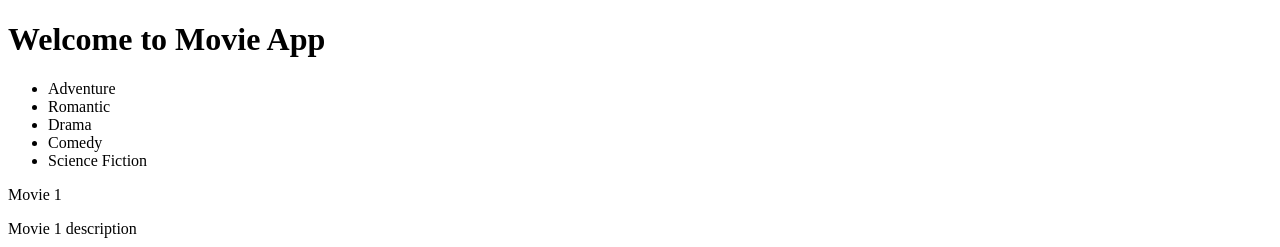
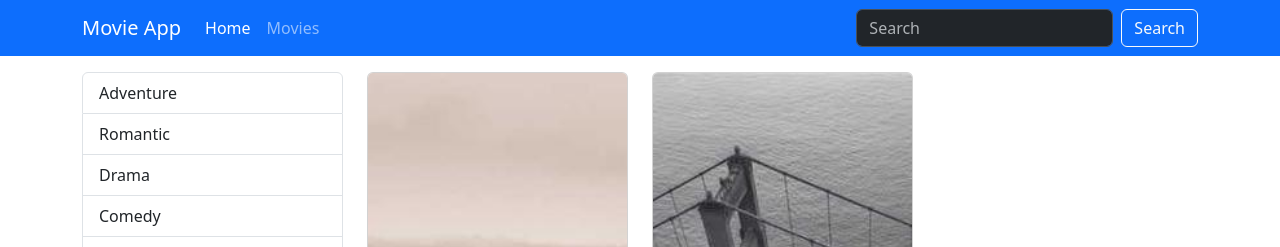
Before and after one commit to EresuLT/Backend_Projects, a Django app: page / in a window 1280 px wide. Shown: the top 247 px of the page. Run offline with Django 4.2, Linux system fonts and the light colour scheme.

Commit message:
Bootstrap Design Completed

```diff
--- /dev/null
+++ b/movieapp/movies/templates/details.html
@@ -0,0 +1 @@
+{{ id }}
--- a/movieapp/movies/templates/index.html
+++ b/movieapp/movies/templates/index.html
@@ -1,29 +1,44 @@
+{% load static %}
 <!DOCTYPE html>
 <html lang="en">
 
 <head>
     <meta charset="UTF-8">
     <meta name="viewport" content="width=device-width, initial-scale=1.0">
+    <link href="https://cdn.jsdelivr.net/npm/bootstrap@5.3.2/dist/css/bootstrap.min.css" rel="stylesheet"
+        integrity="sha384-T3c6CoIi6uLrA9TneNEoa7RxnatzjcDSCmG1MXxSR1GAsXEV/Dwwykc2MPK8M2HN" crossorigin="anonymous">
     <title>Movie App</title>
 </head>
 
 <body>
-    <h1>Welcome to Movie App</h1>
 
-    <ul>
-        {% for category in categories %}
-        <li>{{ category }}</li>
-        {% endfor %}
-    </ul>
+    {% include 'partials/_navbar.html' %}
 
-    <div id="movies">
-        {% for movie in movies%}
-        <div>
-            <p>{{ movie.movie_name }}</p>
-            <p>{{ movie.description }}</p>
-            <img src="{{ movie.image}}" alt="#">
+    <div class="container mt-3">
+        <div class="row">
+            <div class="col-3">
+
+                <div class="list-group">
+                    {% for category in categories %}
+                    <a href="#" class="list-group-item list-group-item-action">
+                        {{ category }}
+                    </a>
+                    {% endfor %}
+                </div>
+
+            </div>
+            <div class="col-9">
+                <div class="row">
+                    {% for movie in movies %}
+                    {% if movie.homepage %}
+                    <div class="col-4">
+                        {% include 'partials/_movie.html' %}
+                    </div>
+                    {% endif %}
+                    {% endfor %}
+                </div>
+            </div>
         </div>
-        {% endfor %}
     </div>
 </body>
 
--- /dev/null
+++ b/movieapp/movies/templates/partials/_movie.html
@@ -0,0 +1,10 @@
+{% load static %}
+
+<div class="card">
+    <img src="{% static 'img/'|add:movie.image %}" class="card-img-top" alt="...">
+    <div class="card-body">
+        <h5 class="card-title">{{ movie.movie_name }}</h5>
+        <p class="card-text">{{ movie.description }}</p>
+        <a href="{% url 'details' movie.id %}" class="btn btn-danger">Movie Details</a>
+    </div>
+</div>
--- /dev/null
+++ b/movieapp/movies/templates/partials/_navbar.html
@@ -0,0 +1,23 @@
+<nav class="navbar navbar-expand-lg bg-primary" data-bs-theme="dark">
+    <div class="container">
+        <a class="navbar-brand" href="{% url 'home' %}">Movie App</a>
+        <button class="navbar-toggler" type="button" data-bs-toggle="collapse" data-bs-target="#navbarColor02"
+            aria-controls="navbarColor02" aria-expanded="false" aria-label="Toggle navigation">
+            <span class="navbar-toggler-icon"></span>
+        </button>
+        <div class="collapse navbar-collapse" id="navbarColor02">
+            <ul class="navbar-nav me-auto mb-2 mb-lg-0">
+                <li class="nav-item">
+                    <a class="nav-link active" href="{% url 'home' %}">Home</a>
+                </li>
+                <li class="nav-item">
+                    <a class="nav-link" href="{% url 'movies' %}">Movies</a>
+                </li>
+            </ul>
+            <form class="d-flex" role="search">
+                <input class="form-control me-2" type="search" placeholder="Search" aria-label="Search">
+                <button class="btn btn-outline-light" type="submit">Search</button>
+            </form>
+        </div>
+    </div>
+</nav>
--- a/movieapp/movies/urls.py
+++ b/movieapp/movies/urls.py
@@ -6,8 +6,10 @@ from . import views
 # http://127.0.0.1:8000/movies
 # http://127.0.0.1:8000/movies/3
 # http://127.0.0.1:8000/movies/walking-dead
+
 urlpatterns = [
-    path("", views.home),
+    path("", views.home, name="home"),
     path("home", views.home),
-    path("movies", views.movies),
+    path("movies", views.movies, name="movies"),
+    path("movies/<int:id>", views.moviedetails, name="details"),
 ]
--- a/movieapp/movies/views.py
+++ b/movieapp/movies/views.py
@@ -10,24 +10,32 @@ category_list = [
 
 movie_list = [
     {
+        "id": 1,
         "movie_name": "Movie 1",
         "description": "Movie 1 description",
-        "image": "https://picsum.photos/200/300?random=1",
+        "image": "1stMovie.jpg",
+        "homepage": True,
     },
     {
+        "id": 2,
         "movie_name": "Movie 2",
         "description": "Movie 2 description",
-        "image": "https://picsum.photos/200/300?random=2",
+        "image": "2ndMovie.jpg",
+        "homepage": True,
     },
     {
+        "id": 3,
         "movie_name": "Movie 3",
         "description": "Movie 3 description",
-        "image": "https://picsum.photos/200/300?random=3",
+        "image": "3rdMovie.jpg",
+        "homepage": False,
     },
     {
+        "id": 4,
         "movie_name": "Movie 4",
         "description": "Movie 4 description",
-        "image": "https://picsum.photos/200/300?random=4",
+        "image": "4thMovie.jpg",
+        "homepage": False,
     },
 ]
 
@@ -38,4 +46,10 @@ def home(request):
 
 
 def movies(request):
-    return render(request, "movies.html")
+    data = {"categories": category_list, "movies": movie_list}
+    return render(request, "movies.html", data)
+
+
+def moviedetails(request, id):
+    data = {"id": id}
+    return render(request, "details.html", data)
```
Also changed, not shown: movieapp/movies/templates/movies.html (+32 -2 lines), movieapp/movies/static/img/1stMovie.jpg (added), movieapp/movies/static/img/2ndMovie.jpg (added), movieapp/movies/static/img/3rdMovie.jpg (added), movieapp/movies/static/img/4thMovie.jpg (added).
